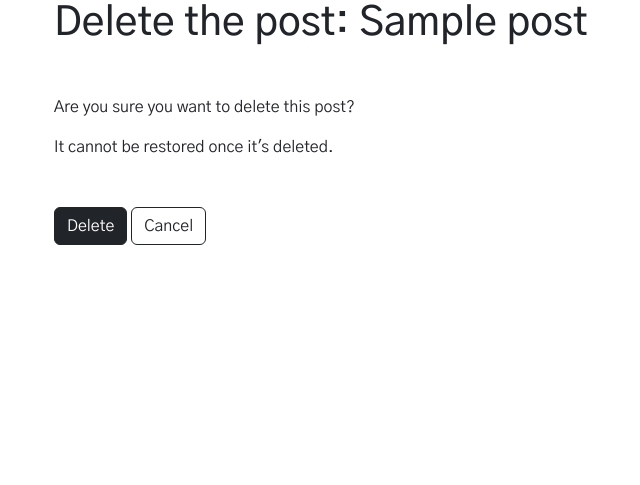
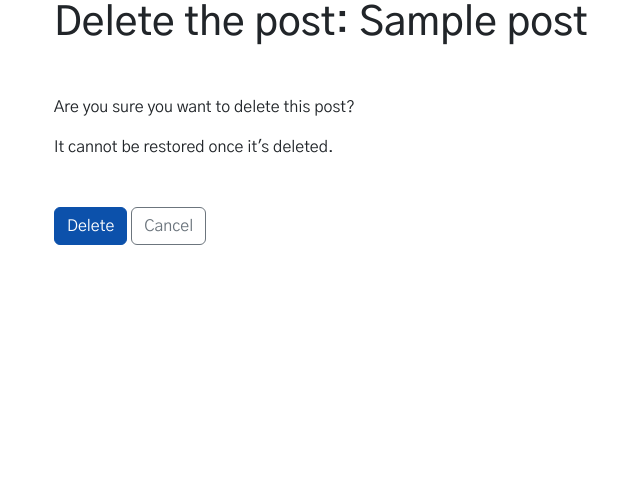
Before and after one commit to sejungkwak/krie, a Django app: a page that uses templates/posts/delete_post.html in a window 1280 px wide. Shown: the part 135-620 px from the top of the page, without its empty margins (28-668 px from the left). Run offline with Django 3.2, Linux system fonts and the light colour scheme; a user stored in the database is signed in; tables that the repository leaves empty hold one stand-in row (values such as "Sample post"); some libraries are stand-ins or nearby versions.

Commit message:
css: Change button colours on delete post, comment page

```diff
--- a/templates/posts/delete_comment.html
+++ b/templates/posts/delete_comment.html
@@ -18,8 +18,8 @@
         {% if redirect_field_value %}
         <input type="hidden" name="{{ redirect_field_name }}" value="{{ redirect_field_value }}" />
         {% endif %}
-        <button class="btn btn-dark" type="submit">{% trans "Delete" %}</button>
-        <a class="btn btn-outline-dark" href="{{ request.META.HTTP_REFERER }}">{% trans "Cancel" %}</a>
+        <button class="btn btn-primary btn-fill__blue" type="submit">{% trans "Delete" %}</button>
+        <a class="btn btn-outline-secondary" href="{{ request.META.HTTP_REFERER }}">{% trans "Cancel" %}</a>
     </form>
 </main>
 
--- a/templates/posts/delete_post.html
+++ b/templates/posts/delete_post.html
@@ -17,8 +17,8 @@
         {% if redirect_field_value %}
         <input type="hidden" name="{{ redirect_field_name }}" value="{{ redirect_field_value }}" />
         {% endif %}
-        <button class="btn btn-dark" type="submit">{% trans "Delete" %}</button>
-        <a class="btn btn-outline-dark" href="{{ request.META.HTTP_REFERER }}">{% trans "Cancel" %}</a>
+        <button class="btn btn-primary btn-fill__blue" type="submit">{% trans "Delete" %}</button>
+        <a class="btn btn-outline-secondary" href="{{ request.META.HTTP_REFERER }}">{% trans "Cancel" %}</a>
     </form>
 
 </main>
```
